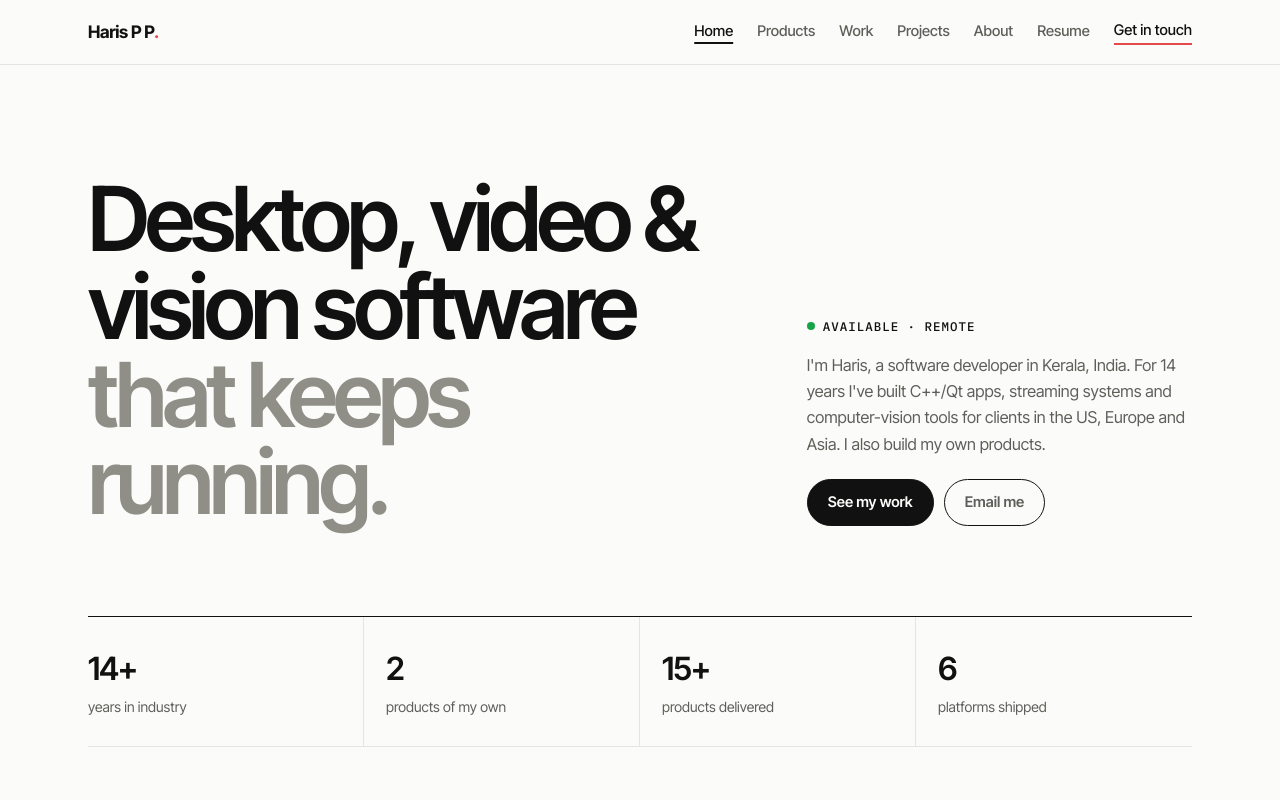
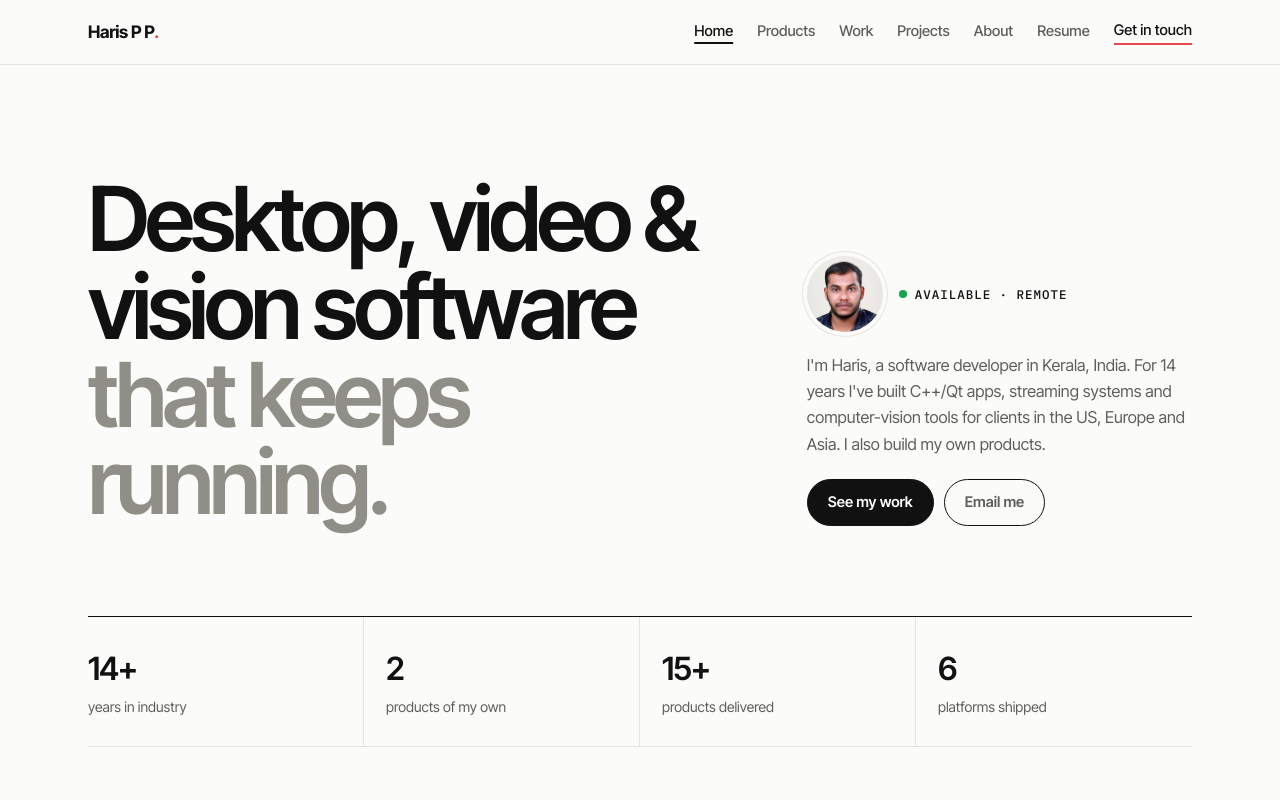
Before and after one commit to haris-pp/haris-pp.github.io, a plain HTML site: page index.html in a window 1280 px wide. Shown: the top 800 px of the page. Drawn offline with Linux system fonts and the light colour scheme.

Commit message:
Add profile photo to the home page hero

```diff
--- a/index.html
+++ b/index.html
@@ -13,7 +13,7 @@
   <link rel="preconnect" href="https://fonts.googleapis.com" />
   <link rel="preconnect" href="https://fonts.gstatic.com" crossorigin />
   <link href="https://fonts.googleapis.com/css2?family=Inter+Tight:wght@400;500;600;700&family=IBM+Plex+Mono:wght@400;500&display=swap" rel="stylesheet" />
-  <link rel="stylesheet" href="styles.css?v=7" />
+  <link rel="stylesheet" href="styles.css?v=8" />
 <!-- Google tag (gtag.js) -->
 <script async src="https://www.googletagmanager.com/gtag/js?id=G-309J85LGWX"></script>
 <script>
@@ -43,7 +43,7 @@
     <div class="hero">
       <h1>Desktop, video &amp; vision software <span>that keeps running.</span></h1>
       <aside>
-        <div class="status">Available · Remote</div>
+        <div class="me"><img class="avatar" src="assets/haris.webp" alt="Haris P P" width="76" height="76" /><div class="status">Available · Remote</div></div>
         <p>I'm Haris, a software developer in Kerala, India. For 14 years I've built C++/Qt apps, streaming systems and computer-vision tools for clients in the US, Europe and Asia. I also build my own products.</p>
         <div class="btns"><a class="btn dark" href="#products">See my work</a><a class="btn" href="mailto:harisprp@gmail.com">Email me</a></div>
       </aside>
--- a/styles.css
+++ b/styles.css
@@ -37,6 +37,9 @@ nav{display:flex;align-items:center;justify-content:space-between;height:64px;ga
 .hero aside p{margin-bottom:22px}
 .hero.page{grid-template-columns:1fr;gap:20px;padding:90px 0 60px}
 .hero.page p{font-size:1.15rem;color:var(--dim);max-width:720px}
+.me{display:flex;align-items:center;gap:16px;margin-bottom:20px}
+.me .status{margin-bottom:0}
+.avatar{width:76px;height:76px;border-radius:50%;object-fit:cover;flex:0 0 auto;box-shadow:0 0 0 4px var(--bg),0 0 0 5px var(--line)}
 .status{display:inline-flex;gap:8px;align-items:center;font:500 .78rem 'IBM Plex Mono',monospace;text-transform:uppercase;letter-spacing:.08em;color:var(--ink);margin-bottom:18px}
 .status::before{content:"";width:8px;height:8px;border-radius:50%;background:var(--ok)}
 .status a{text-decoration:underline;text-underline-offset:3px}
```
Also changed, not shown: projects.html (+1 -1 lines), assets/haris.webp (added).
